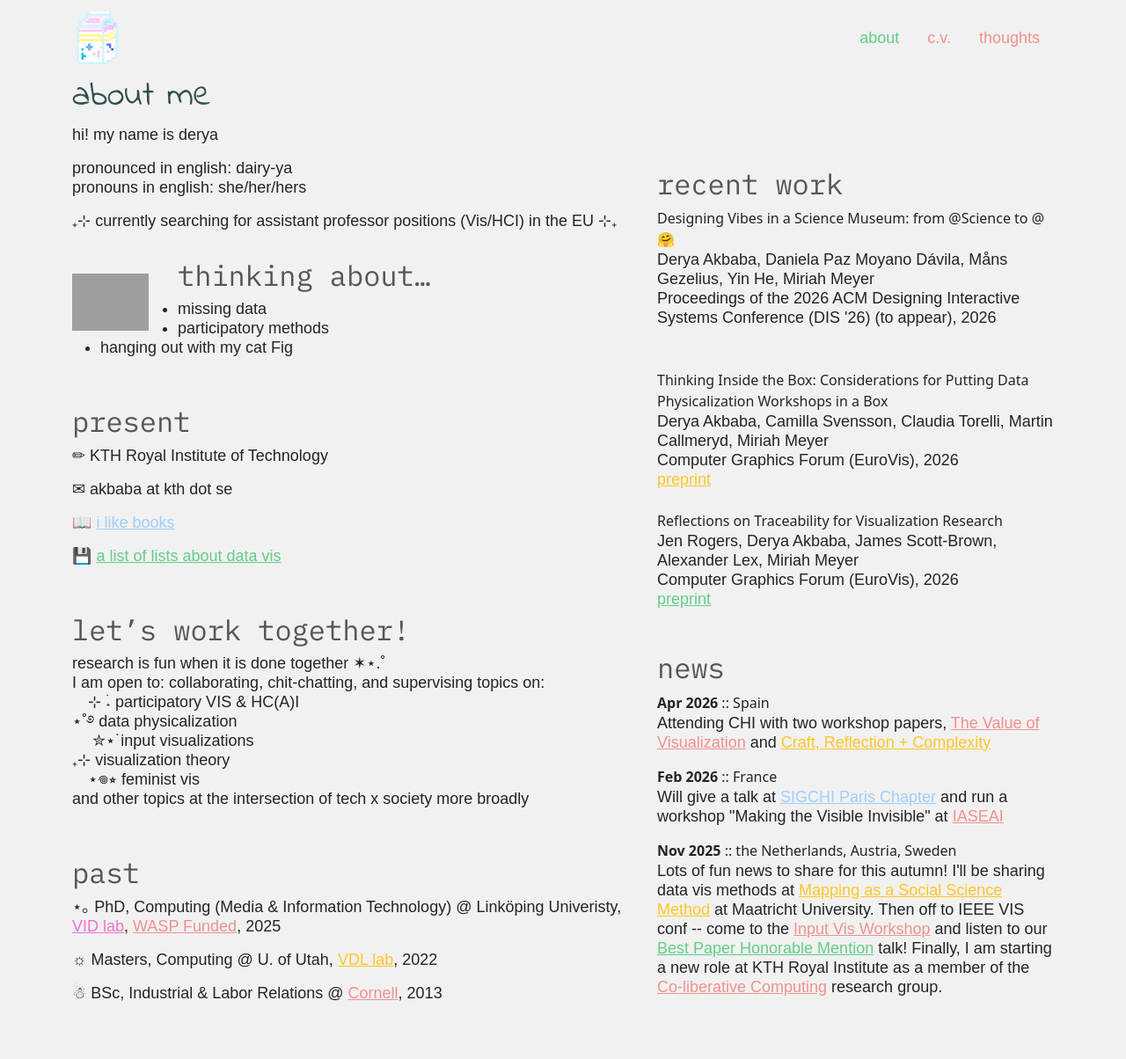
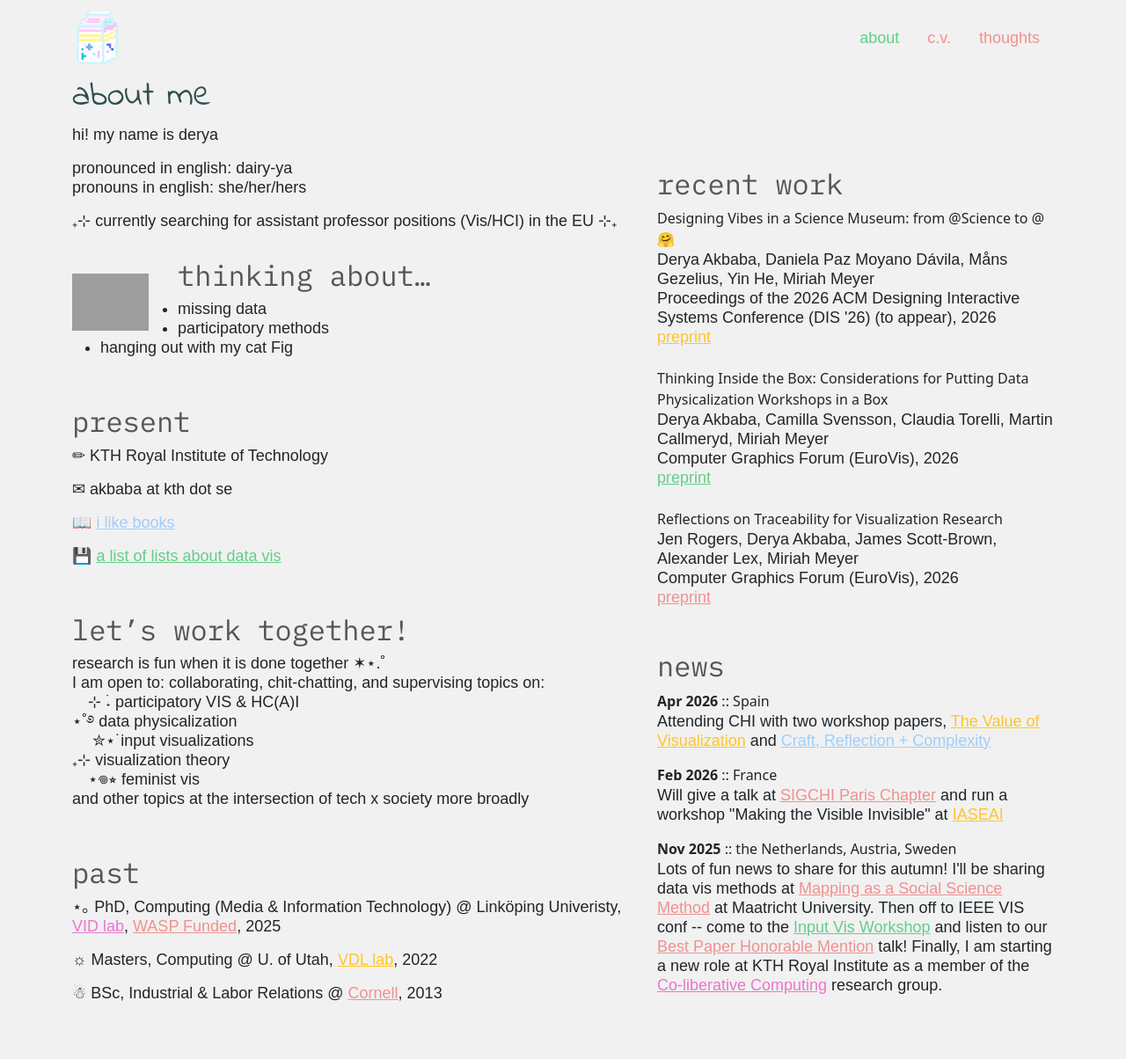
Before and after one commit to gotdairyya/gotdairyya.github.io, a Jekyll site: the page built from index.md, in a window 1280 px wide. Shown: the whole page at 88% size. Built offline with Jekyll 4.4.1, drawn with Linux system fonts in a browser that asks for light colours; some web fonts are replaced; grey boxes are pictures that could not be loaded.

Commit message:
Update preprints

```diff
--- a/_data/publications.yml
+++ b/_data/publications.yml
@@ -67,12 +67,12 @@
   journal: Computer Graphics Forum (EuroVis)
   year: 2026
   date: 2026-08
-  links: <a href="https://osf.io/sxv5w/files/2r96f">preprint</a>
+  links: <a href="https://doi.org/10.1111/cgf.70453">preprint</a>
   image:
 - title: "Designing Vibes in a Science Museum: from @Science to @🤗"
   authors: Derya Akbaba, Daniela Paz Moyano Dávila, Måns Gezelius, Yin He, Miriah Meyer
   journal: Proceedings of the 2026 ACM Designing Interactive Systems Conference (DIS '26) (to appear)
   year: 2026
   date: 2026-09
-  links:
+  links: <a href="https://doi.org/10.48550/arXiv.2606.09847">preprint</a>
   image:
```
